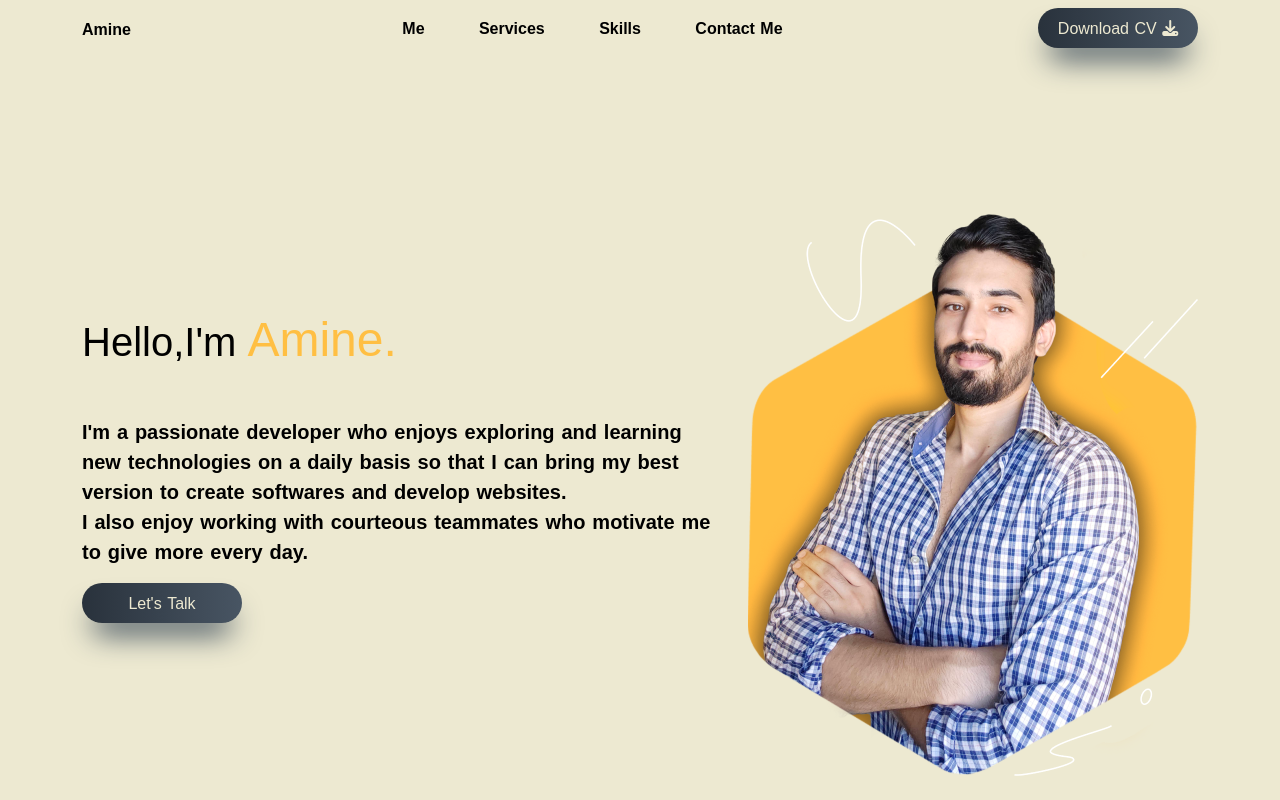
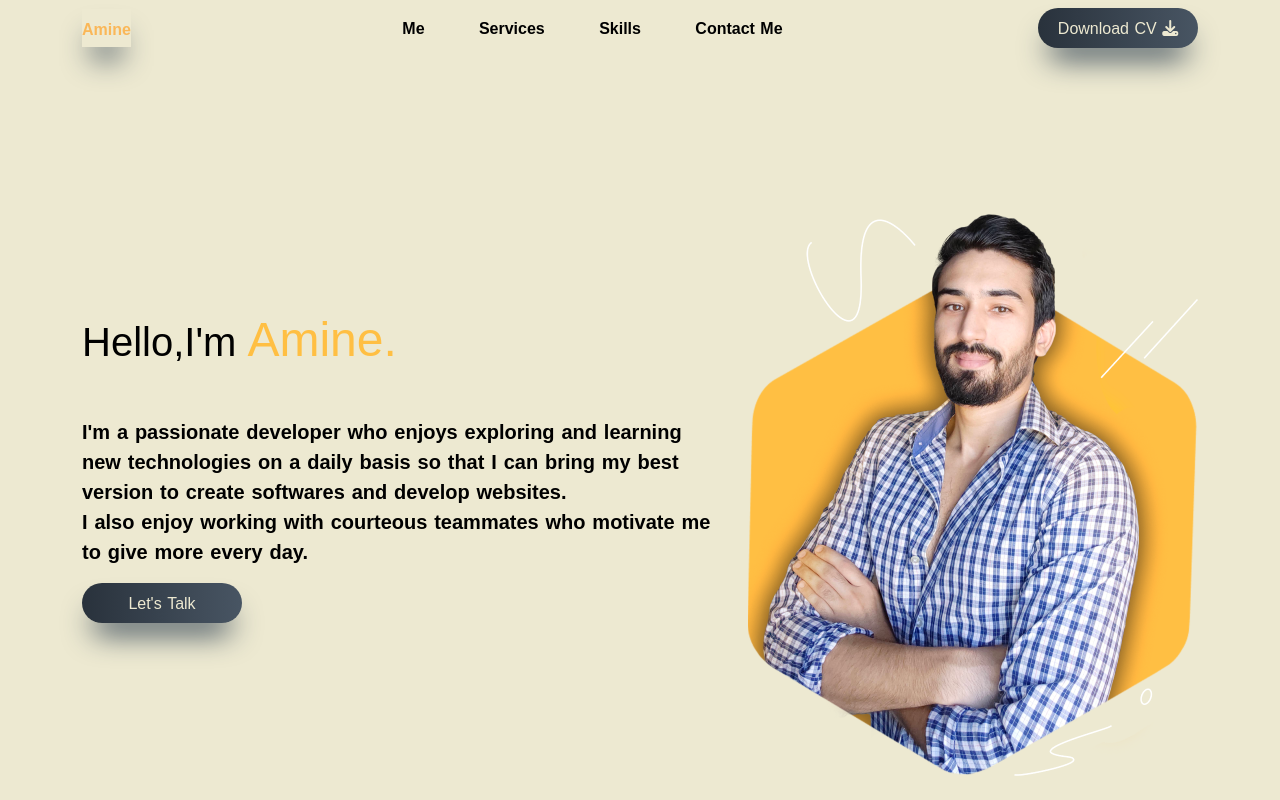
Before and after one commit to RELASH1/amine.github.io, a plain HTML site: page index.html in a window 1280 px wide. Both pictures are taken after a click on the link "Amine". Shown: the top 800 px of the page. Drawn offline with nearby package versions, Linux system fonts and the light colour scheme; a web font is replaced by a local one.

Commit message:
Update style.css

```diff
--- a/assets/css/style.css
+++ b/assets/css/style.css
@@ -204,8 +204,17 @@ body {
 header {
     height: 70px;
     background-color: transparent;
+
 }
-
+.navbar-brand:hover,
+.navbar-brand:focus{
+	color: #fab758;
+}
+.navbar-brand{
+	color: rgb(0, 0, 0);
+    font-weight: bold;
+	box-shadow: rgb(38, 57, 77) 0px 20px 30px -10px;
+}
 .nav-item {
     padding: 0em 1.2em 0em 1.2em;
 }
```
